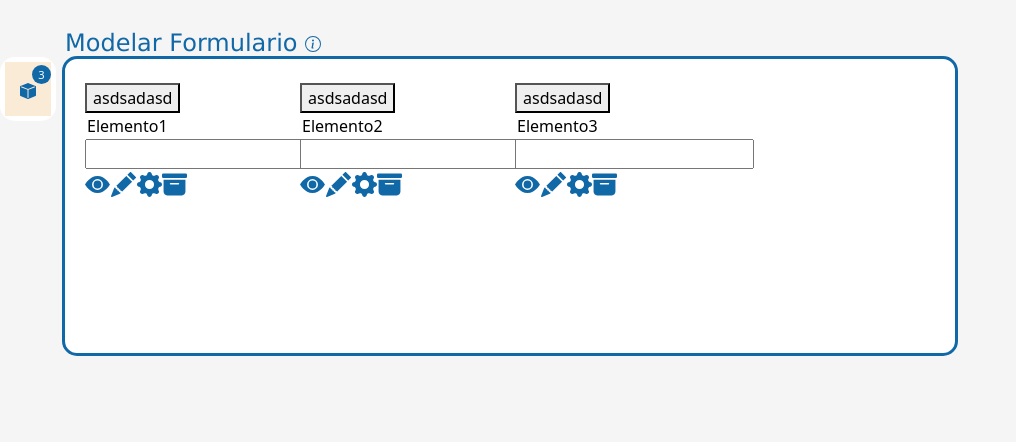
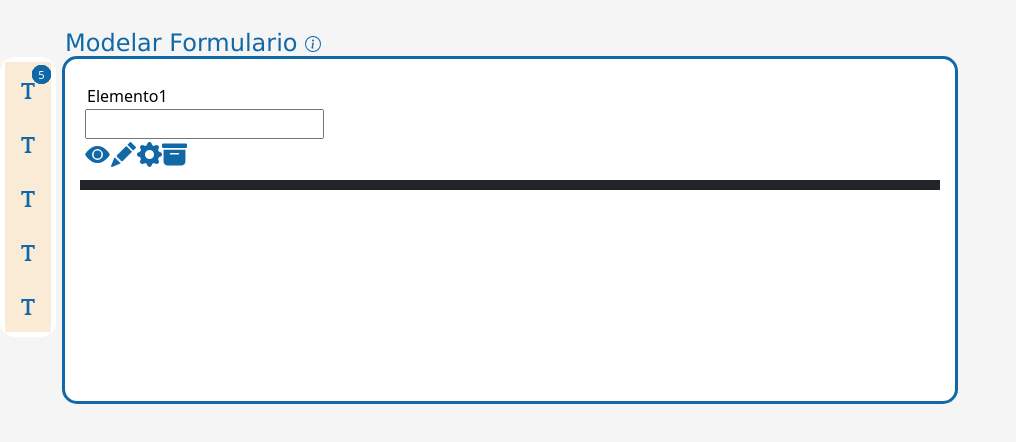
Before and after one commit to john11000/Campos_libres-react, a React (Vite) app: page / in a window 1280 px wide. Shown: the top 442 px of the page, without its empty margins (0-1016 px from the left). Built offline with nearby package versions, Linux system fonts and the light colour scheme.

Commit message:
Agregando controles

```diff
--- a/index.html
+++ b/index.html
@@ -8,6 +8,7 @@
     <link href="https://cdn.jsdelivr.net/npm/bootstrap@5.0.2/dist/css/bootstrap.min.css" rel="stylesheet" integrity="sha384-EVSTQN3/azprG1Anm3QDgpJLIm9Nao0Yz1ztcQTwFspd3yD65VohhpuuCOmLASjC" crossorigin="anonymous">
     <script src="https://cdn.jsdelivr.net/npm/@popperjs/core@2.9.2/dist/umd/popper.min.js" integrity="sha384-IQsoLXl5PILFhosVNubq5LC7Qb9DXgDA9i+tQ8Zj3iwWAwPtgFTxbJ8NT4GN1R8p" crossorigin="anonymous"></script>
     <script src="https://cdn.jsdelivr.net/npm/bootstrap@5.0.2/dist/js/bootstrap.min.js" integrity="sha384-cVKIPhGWiC2Al4u+LWgxfKTRIcfu0JTxR+EQDz/bgldoEyl4H0zUF0QKbrJ0EcQF" crossorigin="anonymous"></script>
+    <link rel="stylesheet" href="https://cdnjs.cloudflare.com/ajax/libs/font-awesome/6.2.0/css/all.min.css" integrity="sha512-xh6O/CkQoPOWDdYTDqeRdPCVd1SpvCA9XXcUnZS2FmJNp1coAFzvtCN9BmamE+4aHK8yyUHUSCcJHgXloTyT2A==" crossorigin="anonymous" referrerpolicy="no-referrer" />
   </head>
   <body>
     <div id="root" ></div>
--- a/package.json
+++ b/package.json
@@ -9,6 +9,7 @@
     "preview": "vite preview"
   },
   "dependencies": {
+    "@fortawesome/fontawesome-svg-core": "^6.2.0",
     "react": "^18.2.0",
     "react-dom": "^18.2.0",
     "react-sortablejs": "^6.1.4",
--- a/src/Components/CamposLibres.jsx
+++ b/src/Components/CamposLibres.jsx
@@ -1,132 +1,227 @@
 import { useEffect, useState } from "react";
 
 const CamposLibres = () => {
-  const elementos = [0, 1, 2];
-  const [textBox, setTextBox] = useState(0);
-  let contador = 3;
+  const [elementos, setElementos] = useState([{type:"TextBox"}, {type:"BreakLine"}]);
+  const [textBox, setTextBox] = useState(10);
+  const [breakLine, setbreakLine] = useState(10);
   useEffect(() => {
-    setTextBox(5)
-    const boxForm = document.getElementById("boxs")
+    setTextBox(5);
+    const boxForm = document.getElementById("boxs");
     const a = Sortable.create(boxForm, {
       group: {
         name: "boxes",
         pull: false,
-        put: true,
+        put: true
+      },
+      setData: function (dataTransfer, dragEl) {
+        dataTransfer.setData("Text", "");
       }
     });
-    const b = Sortable.create(document.getElementById("toolsBox"), {
-      group: {
-        name: "boxes",
-        pull: "clone",
-        filter: ".filter"
-      },
-      selectedClass: 'selected',
-      swap: true, // Enable swap plugin
-      swapClass: 'highlight', // The class applied to the hovered swap item
-      animation: 150,
-      ghostClass: "sortable-ghost",  // Class name for the drop placeholder
-      chosenClass: "sortable-chosen",  // Class name for the chosen item
-      dragClass: "sortable-drag",
-      setData: function (/** DataTransfer */dataTransfer, /** HTMLElement*/dragEl) {
-        console.log("this",this)
-        if (contador > 0) {
-          dragEl.innerHTML =
-            contador--;
+  }, []);
 
-          dataTransfer.setData('Text', `
-          <div className="col-3 row  element" key=${textBox}>
-            <input type="text" className="titleNone" value=${"Elemento" + (textBox + 1)}></input>
+  const validar = (type) => {
+    switch (type) {
+      case "TextBox":
+        {
+          if (textBox != 0) {
+            elementos.push({type:"TextBox"});
+            setTextBox(textBox - 1);
+          }
+        }
+        break;
+        case "BreakLine":
+        {
+          if (breakLine != 0) {
+            elementos.push({type:"BreakLine"});
+            setbreakLine(breakLine - 1);
+          }
+        }
+        break;
+        case "SpaceLine":
+        {
+          if (breakLine != 0) {
+            elementos.push({type:"SpaceLine"});
+            setbreakLine(breakLine - 1);
+          }
+        }
+        break;
+    }
+  };
+
+  const renderItems = elementos.map((element,idx) => {
+
+    switch(element.type){
+        case "TextBox":{
+          return (
+
+            <div className="col-3 my-1 element" key={idx}>
+              <input
+                type="text"
+                className="titleNone"
+                value={"Elemento" + (idx + 1)}
+              ></input>
               <input type="text" value="" />
               <div className="options">
-              <svg xmlns="http://www.w3.org/2000/svg" width="16" height="16" fill="currentColor" className="bi bi-eye-fill" viewBox="0 0 16 16">
+                <svg
+                  xmlns="http://www.w3.org/2000/svg"
+                  width="16"
+                  height="16"
+                  fill="currentColor"
+                  className="bi bi-eye-fill"
+                  viewBox="0 0 16 16"
+                >
                   <path d="M10.5 8a2.5 2.5 0 1 1-5 0 2.5 2.5 0 0 1 5 0z" />
                   <path d="M0 8s3-5.5 8-5.5S16 8 16 8s-3 5.5-8 5.5S0 8 0 8zm8 3.5a3.5 3.5 0 1 0 0-7 3.5 3.5 0 0 0 0 7z" />
                 </svg>
-              <svg xmlns="http://www.w3.org/2000/svg" width="16" height="16" fill="currentColor" className="bi bi-pencil-fill" viewBox="0 0 16 16">
+                <svg
+                  xmlns="http://www.w3.org/2000/svg"
+                  width="16"
+                  height="16"
+                  fill="currentColor"
+                  className="bi bi-pencil-fill"
+                  viewBox="0 0 16 16"
+                >
                   <path d="M12.854.146a.5.5 0 0 0-.707 0L10.5 1.793 14.207 5.5l1.647-1.646a.5.5 0 0 0 0-.708l-3-3zm.646 6.061L9.793 2.5 3.293 9H3.5a.5.5 0 0 1 .5.5v.5h.5a.5.5 0 0 1 .5.5v.5h.5a.5.5 0 0 1 .5.5v.5h.5a.5.5 0 0 1 .5.5v.207l6.5-6.5zm-7.468 7.468A.5.5 0 0 1 6 13.5V13h-.5a.5.5 0 0 1-.5-.5V12h-.5a.5.5 0 0 1-.5-.5V11h-.5a.5.5 0 0 1-.5-.5V10h-.5a.499.499 0 0 1-.175-.032l-.179.178a.5.5 0 0 0-.11.168l-2 5a.5.5 0 0 0 .65.65l5-2a.5.5 0 0 0 .168-.11l.178-.178z" />
                 </svg>
-              <svg xmlns="http://www.w3.org/2000/svg" width="16" height="16" fill="currentColor" className="bi bi-gear-fill" viewBox="0 0 16 16">
+                <svg
+                  xmlns="http://www.w3.org/2000/svg"
+                  width="16"
+                  height="16"
+                  fill="currentColor"
+                  className="bi bi-gear-fill"
+                  viewBox="0 0 16 16"
+                >
                   <path d="M9.405 1.05c-.413-1.4-2.397-1.4-2.81 0l-.1.34a1.464 1.464 0 0 1-2.105.872l-.31-.17c-1.283-.698-2.686.705-1.987 1.987l.169.311c.446.82.023 1.841-.872 2.105l-.34.1c-1.4.413-1.4 2.397 0 2.81l.34.1a1.464 1.464 0 0 1 .872 2.105l-.17.31c-.698 1.283.705 2.686 1.987 1.987l.311-.169a1.464 1.464 0 0 1 2.105.872l.1.34c.413 1.4 2.397 1.4 2.81 0l.1-.34a1.464 1.464 0 0 1 2.105-.872l.31.17c1.283.698 2.686-.705 1.987-1.987l-.169-.311a1.464 1.464 0 0 1 .872-2.105l.34-.1c1.4-.413 1.4-2.397 0-2.81l-.34-.1a1.464 1.464 0 0 1-.872-2.105l.17-.31c.698-1.283-.705-2.686-1.987-1.987l-.311.169a1.464 1.464 0 0 1-2.105-.872l-.1-.34zM8 10.93a2.929 2.929 0 1 1 0-5.86 2.929 2.929 0 0 1 0 5.858z" />
                 </svg>
-              <svg xmlns="http://www.w3.org/2000/svg" width="16" height="16" fill="currentColor" className="bi bi-archive-fill" viewBox="0 0 16 16">
-                <path d="M12.643 15C13.979 15 15 13.845 15 12.5V5H1v7.5C1 13.845 2.021 15 3.357 15h9.286zM5.5 7h5a.5.5 0 0 1 0 1h-5a.5.5 0 0 1 0-1zM.8 1a.8.8 0 0 0-.8.8V3a.8.8 0 0 0 .8.8h14.4A.8.8 0 0 0 16 3V1.8a.8.8 0 0 0-.8-.8H.8z" />
-              </svg>
-            </div>
-          </div> ` ); // `dataTransfer` object of HTML5 DragEvent
-
-        } else {
-          dataTransfer.setData('Html',"")
-        }
-
-      }, onStart: function (/**Event*/evt) {
-        evt.oldIndex;  // element index within parent
-
-      },
-      direction: function(evt, target, dragEl) {
-        if (target !== null && target.className.includes('toolsBox') && dragEl.className.includes('boxs')) {
-          return 'horizontal';
-        }
-        return 'vertical';
-      },
-      onEnd: function (/**Event*/evt) {
-        var itemEl = evt.item;  // dragged HTMLElement
-        console.log(itemEl, evt)
-        if (evt.from.id == "toolsBox" && evt.to.id == "boxs" && contador <= 0) {
-          a.group.put = false
-        }
-        evt.to;    // target list
-        evt.from;  // previous list
-        evt.oldIndex;  // element's old index within old parent
-        evt.newIndex;  // element's new index within new parent
-        evt.oldDraggableIndex; // element's old index within old parent, only counting draggable elements
-        evt.newDraggableIndex; // element's new index within new parent, only counting draggable elements
-        evt.clone // the clone element
-        evt.pullMode;  // when item is in another sortable: `"clone"` if cloning, `true` if moving
-      },
-    })
-
-    console.log(b)
-  }, [])
-
-
-  const renderItems = elementos.map((element) => {
-
-    return (
-      <div className="col-3 my-1 element" key={element}>
-        <button onClick={() => { setTextBox(5); console.log(textBox) }}>asdsadasd</button>
-        <input type="text" className="titleNone" value={"Elemento" + (element + 1)}></input>
-        <input type="text" value="" />
-        <div className="options">
-          <svg xmlns="http://www.w3.org/2000/svg" width="16" height="16" fill="currentColor" className="bi bi-eye-fill" viewBox="0 0 16 16">
-            <path d="M10.5 8a2.5 2.5 0 1 1-5 0 2.5 2.5 0 0 1 5 0z" />
-            <path d="M0 8s3-5.5 8-5.5S16 8 16 8s-3 5.5-8 5.5S0 8 0 8zm8 3.5a3.5 3.5 0 1 0 0-7 3.5 3.5 0 0 0 0 7z" />
-          </svg>
-          <svg xmlns="http://www.w3.org/2000/svg" width="16" height="16" fill="currentColor" className="bi bi-pencil-fill" viewBox="0 0 16 16">
-            <path d="M12.854.146a.5.5 0 0 0-.707 0L10.5 1.793 14.207 5.5l1.647-1.646a.5.5 0 0 0 0-.708l-3-3zm.646 6.061L9.793 2.5 3.293 9H3.5a.5.5 0 0 1 .5.5v.5h.5a.5.5 0 0 1 .5.5v.5h.5a.5.5 0 0 1 .5.5v.5h.5a.5.5 0 0 1 .5.5v.207l6.5-6.5zm-7.468 7.468A.5.5 0 0 1 6 13.5V13h-.5a.5.5 0 0 1-.5-.5V12h-.5a.5.5 0 0 1-.5-.5V11h-.5a.5.5 0 0 1-.5-.5V10h-.5a.499.499 0 0 1-.175-.032l-.179.178a.5.5 0 0 0-.11.168l-2 5a.5.5 0 0 0 .65.65l5-2a.5.5 0 0 0 .168-.11l.178-.178z" />
-          </svg>
-          <svg xmlns="http://www.w3.org/2000/svg" width="16" height="16" fill="currentColor" className="bi bi-gear-fill" viewBox="0 0 16 16">
-            <path d="M9.405 1.05c-.413-1.4-2.397-1.4-2.81 0l-.1.34a1.464 1.464 0 0 1-2.105.872l-.31-.17c-1.283-.698-2.686.705-1.987 1.987l.169.311c.446.82.023 1.841-.872 2.105l-.34.1c-1.4.413-1.4 2.397 0 2.81l.34.1a1.464 1.464 0 0 1 .872 2.105l-.17.31c-.698 1.283.705 2.686 1.987 1.987l.311-.169a1.464 1.464 0 0 1 2.105.872l.1.34c.413 1.4 2.397 1.4 2.81 0l.1-.34a1.464 1.464 0 0 1 2.105-.872l.31.17c1.283.698 2.686-.705 1.987-1.987l-.169-.311a1.464 1.464 0 0 1 .872-2.105l.34-.1c1.4-.413 1.4-2.397 0-2.81l-.34-.1a1.464 1.464 0 0 1-.872-2.105l.17-.31c.698-1.283-.705-2.686-1.987-1.987l-.311.169a1.464 1.464 0 0 1-2.105-.872l-.1-.34zM8 10.93a2.929 2.929 0 1 1 0-5.86 2.929 2.929 0 0 1 0 5.858z" />
-          </svg>
-          <svg xmlns="http://www.w3.org/2000/svg" width="16" height="16" fill="currentColor" className="bi bi-archive-fill" viewBox="0 0 16 16">
+                <svg
+                  xmlns="http://www.w3.org/2000/svg"
+                  width="16"
+                  height="16"
+                  fill="currentColor"
+                  className="bi bi-archive-fill"
+                  viewBox="0 0 16 16"
+                >
                   <path d="M12.643 15C13.979 15 15 13.845 15 12.5V5H1v7.5C1 13.845 2.021 15 3.357 15h9.286zM5.5 7h5a.5.5 0 0 1 0 1h-5a.5.5 0 0 1 0-1zM.8 1a.8.8 0 0 0-.8.8V3a.8.8 0 0 0 .8.8h14.4A.8.8 0 0 0 16 3V1.8a.8.8 0 0 0-.8-.8H.8z" />
                 </svg>
               </div>
             </div>
-    )
+          );
+        };
+        case "BreakLine":{
+          return (
 
-  })
+            <div className="col-12 my-1 element  text-white bg-dark" key={idx}>
+
+            </div>
+          );
+        };
+        case "SpaceLine":{
+          return (
+
+            <div className="col-3 my-1 element space text-white" key={idx}>
+              Espacio en blanco
+            </div>
+          );
+        };
+    }
+
+  });
 
   return (
-    <div >
+    <div>
       <div className="toolsBox" id="toolsBox">
-        <div className="elementTools" id="textboxes">
-        <p className="tooltipCan">{contador}</p>
-          <svg xmlns="http://www.w3.org/2000/svg" width="16" height="16" fill="currentColor" className="bi bi-box-fill" viewBox="0 0 16 16">
-            <path fillRule="evenodd" d="M15.528 2.973a.75.75 0 0 1 .472.696v8.662a.75.75 0 0 1-.472.696l-7.25 2.9a.75.75 0 0 1-.557 0l-7.25-2.9A.75.75 0 0 1 0 12.331V3.669a.75.75 0 0 1 .471-.696L7.443.184l.004-.001.274-.11a.75.75 0 0 1 .558 0l.274.11.004.001 6.971 2.789Zm-1.374.527L8 5.962 1.846 3.5 1 3.839v.4l6.5 2.6v7.922l.5.2.5-.2V6.84l6.5-2.6v-.4l-.846-.339Z" />
+        <div
+          className="elementTools"
+          onClick={() => validar("TextBox")}
+          title="Añadir un caja de texto"
+        >
+          <p className="tooltipCan">{textBox}</p>
+
+          <svg
+            xmlns="http://www.w3.org/2000/svg"
+            width="16"
+            height="16"
+            viewBox="0 0 24 24"
+          >
+            <path d="M22 0h-20v6h1.999c0-1.174.397-3 2.001-3h4v16.874c0 1.174-.825 2.126-2 2.126h-1v2h9.999v-2h-.999c-1.174 0-2-.952-2-2.126v-16.874h4c1.649 0 2.02 1.826 2.02 3h1.98v-6z" />
+          </svg>
+        </div>
+
+        <div
+          className="elementTools"
+          onClick={() => validar("BreakLine")}
+          title="Añadir un salto de linea"
+        >
+          <p className="tooltipCan">{breakLine}</p>
+
+          <svg
+            xmlns="http://www.w3.org/2000/svg"
+            width="16"
+            height="16"
+            viewBox="0 0 24 24"
+          >
+            <path d="M22 0h-20v6h1.999c0-1.174.397-3 2.001-3h4v16.874c0 1.174-.825 2.126-2 2.126h-1v2h9.999v-2h-.999c-1.174 0-2-.952-2-2.126v-16.874h4c1.649 0 2.02 1.826 2.02 3h1.98v-6z" />
+          </svg>
+        </div>
+        <div
+          className="elementTools"
+          onClick={() => validar("SpaceLine")}
+          title="Añadir un salto de linea"
+        >
+          <p className="tooltipCan">{textBox}</p>
+
+          <svg
+            xmlns="http://www.w3.org/2000/svg"
+            width="16"
+            height="16"
+            viewBox="0 0 24 24"
+          >
+            <path d="M22 0h-20v6h1.999c0-1.174.397-3 2.001-3h4v16.874c0 1.174-.825 2.126-2 2.126h-1v2h9.999v-2h-.999c-1.174 0-2-.952-2-2.126v-16.874h4c1.649 0 2.02 1.826 2.02 3h1.98v-6z" />
+          </svg>
+        </div>
+        <div
+          className="elementTools"
+          onClick={() => validar("TextBox")}
+          title="Añadir un caja de texto"
+        >
+          <p className="tooltipCan">{textBox}</p>
+
+          <svg
+            xmlns="http://www.w3.org/2000/svg"
+            width="16"
+            height="16"
+            viewBox="0 0 24 24"
+          >
+            <path d="M22 0h-20v6h1.999c0-1.174.397-3 2.001-3h4v16.874c0 1.174-.825 2.126-2 2.126h-1v2h9.999v-2h-.999c-1.174 0-2-.952-2-2.126v-16.874h4c1.649 0 2.02 1.826 2.02 3h1.98v-6z" />
+          </svg>
+        </div>
+        <div
+          className="elementTools"
+          onClick={() => validar("TextBox")}
+          title="Añadir un caja de texto"
+        >
+          <p className="tooltipCan">{textBox}</p>
+
+          <svg
+            xmlns="http://www.w3.org/2000/svg"
+            width="16"
+            height="16"
+            viewBox="0 0 24 24"
+          >
+            <path d="M22 0h-20v6h1.999c0-1.174.397-3 2.001-3h4v16.874c0 1.174-.825 2.126-2 2.126h-1v2h9.999v-2h-.999c-1.174 0-2-.952-2-2.126v-16.874h4c1.649 0 2.02 1.826 2.02 3h1.98v-6z" />
           </svg>
         </div>
       </div>
-      <span className="title">Modelar Formulario <svg xmlns="http://www.w3.org/2000/svg" width="16" height="16" fill="currentColor" className="bi bi-info-circle" viewBox="0 0 16 16">
+      <span className="title">
+        Modelar Formulario{" "}
+        <svg
+          xmlns="http://www.w3.org/2000/svg"
+          width="16"
+          height="16"
+          fill="currentColor"
+          className="bi bi-info-circle"
+          viewBox="0 0 16 16"
+        >
           <path d="M8 15A7 7 0 1 1 8 1a7 7 0 0 1 0 14zm0 1A8 8 0 1 0 8 0a8 8 0 0 0 0 16z" />
           <path d="m8.93 6.588-2.29.287-.082.38.45.083c.294.07.352.176.288.469l-.738 3.468c-.194.897.105 1.319.808 1.319.545 0 1.178-.252 1.465-.598l.088-.416c-.2.176-.492.246-.686.246-.275 0-.375-.193-.304-.533L8.93 6.588zM9 4.5a1 1 0 1 1-2 0 1 1 0 0 1 2 0z" />
         </svg>
@@ -138,10 +233,17 @@ const CamposLibres = () => {
           <div className="row"></div>
           <div className="row"></div>
           <div className="row"></div>
+          <div className="row"></div>
+          <div className="row"></div>
+          <div className="row"></div>
+          <div className="row"></div>
+          <div className="row"></div>
+          <div className="row"></div>
+          <div className="row"></div>
+          <div className="row"></div>
         </div>
       </div>
     </div>
-
   );
 };
 
--- a/src/assets/styles/index.css
+++ b/src/assets/styles/index.css
@@ -22,7 +22,13 @@
     fill: white;
 
 }
+.space{
+height:auto !important;
+}
+.space:hover{
+    background: #000;
 
+}
 body{
     background: whitesmoke;
     color: black;
@@ -54,14 +60,10 @@ body{
     background:none;
 }
 
-.selected{
-    background-color: rgb(17, 104, 167);
-}
+
 
 .sortable-chosen{
-    background-color: rgb(17, 104, 167);
-    color: white;
-    border: 15px;
+    box-shadow: 5px 5px 15px;
 }
 .options{
     display: flex;
@@ -102,3 +104,7 @@ svg{
     top: 8px;
     line-height: 10px;
 }
+
+.row{
+    min-height: 16px;
+}
```
Also changed, not shown: src/assets/styles/icons/format_textbox_icon_137574.svg (added), 1 other file (tests, documents, lock files or other folders). Lines whose indentation alone changed are shown as unchanged.
